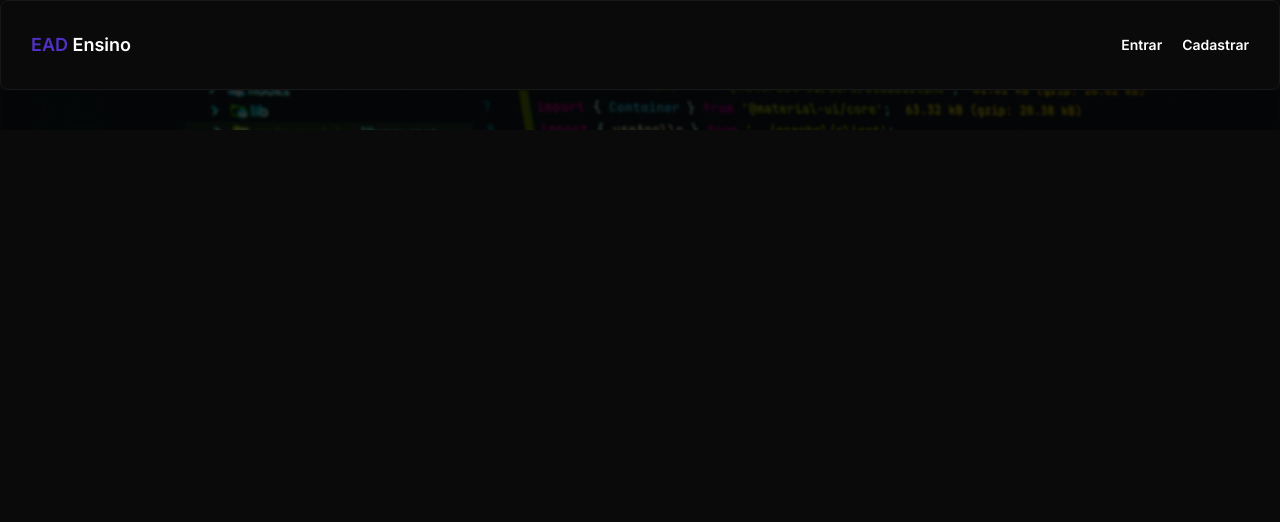
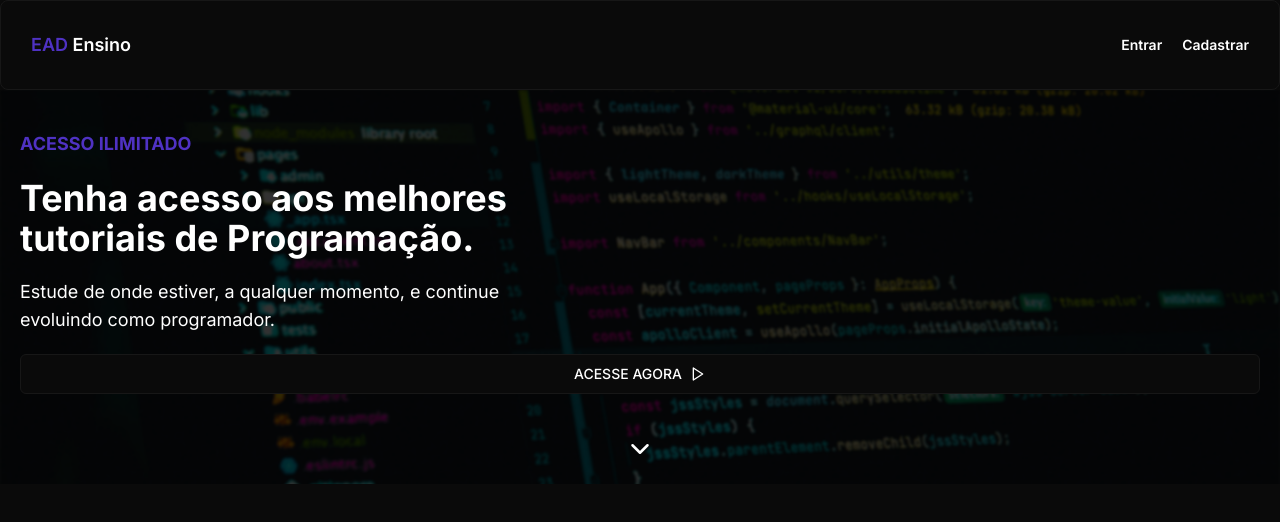
Before and after one commit to daniilomendes/ead-ensino-a-distancia, a Next.js app: page / in a window 1280 px wide. Shown: the top 522 px of the page. Built offline with nearby package versions, Linux system fonts and the light colour scheme.

Commit message:
feat: adicionando o presentation components

```diff
--- a/src/app/page.tsx
+++ b/src/app/page.tsx
@@ -1,9 +1,10 @@
+import PresentationTitle from "@/components/ui/presentation";
 
 
 export default function Home() {
   return (
-    <div className="container mx-auto bg-presentation-background bg-cover bg-no-repeat p-5 h-auto">
-
+    <div>
+      <PresentationTitle />
     </div>
-  )
+  );
 }
--- /dev/null
+++ b/src/components/ui/presentation.tsx
@@ -0,0 +1,31 @@
+import { Button } from "@/components/ui/button";
+import { ChevronDown, Play } from "lucide-react";
+import Link from "next/link";
+
+const PresentationTitle = () => {
+  return (
+    <div className="bg-presentation-background container mx-auto h-auto bg-cover bg-no-repeat p-5">
+      <div className="flex flex-col justify-start">
+        <p className="mt-5 text-lg font-bold text-primary">ACESSO ILIMITADO</p>
+        <p className=" mt-5 text-4xl font-bold">
+          Tenha acesso aos melhores <br /> tutoriais de Programação.
+        </p>
+        <p className="mt-5 text-lg">
+          Estude de onde estiver, a qualquer momento, e continue <br />{" "}
+          evoluindo como programador.
+        </p>
+        <Link href="/">
+          <Button className="mt-5 w-full" variant="outline">
+            <p className="mr-2">ACESSE AGORA</p>
+            <Play size={16} />
+          </Button>
+        </Link>
+      </div>
+      <div className="flex items-center justify-center">
+        <ChevronDown className="mt-10 " size={30} />
+      </div>
+    </div>
+  );
+};
+
+export default PresentationTitle;
```
